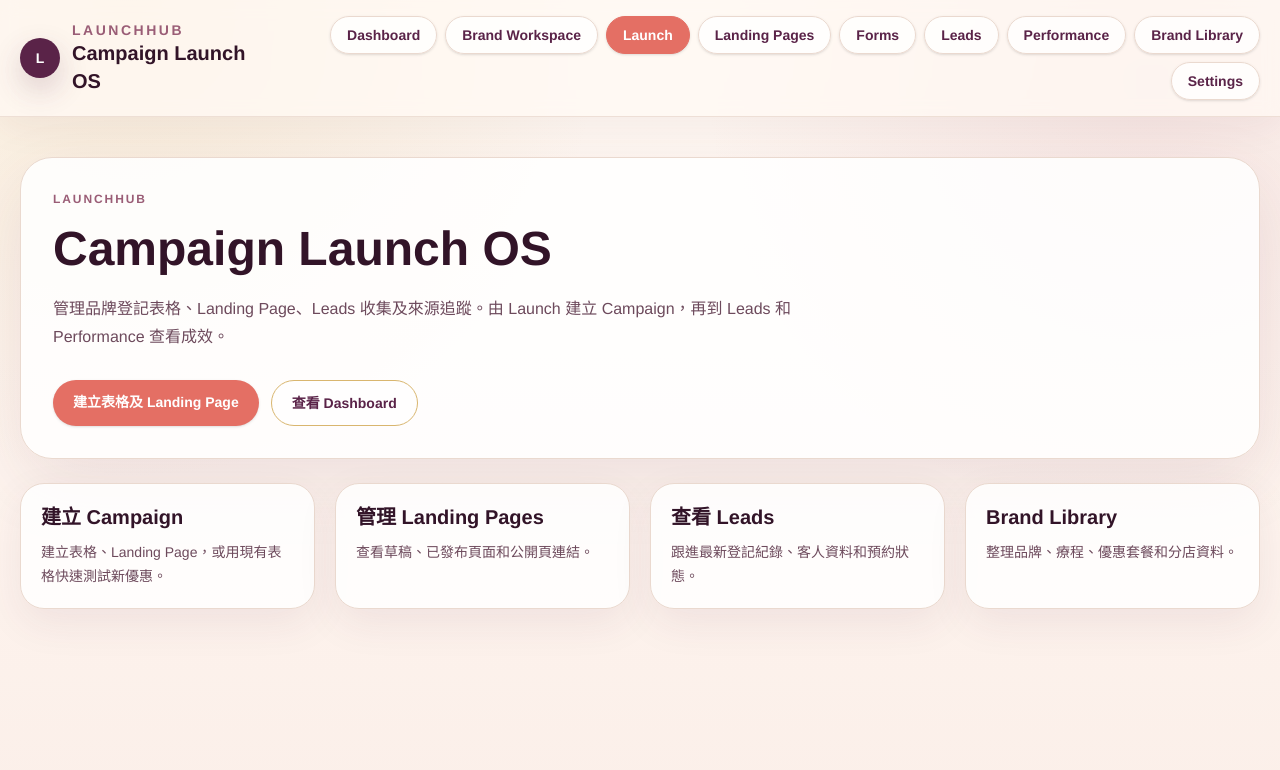
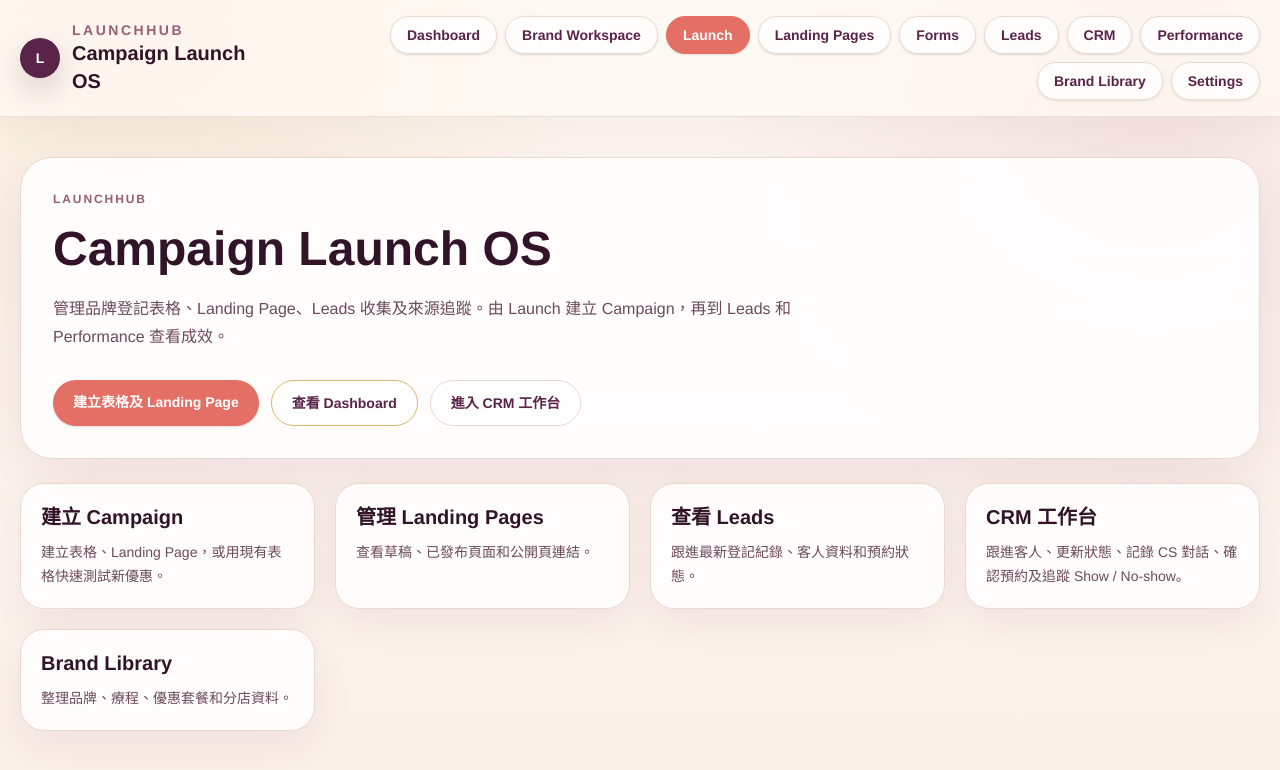
Before and after one commit to kieran97125/alyssa-lead-capture-os, a Next.js app: page / in a window 1280 px wide. Shown: the top 770 px of the page. Built offline with nearby package versions, Linux system fonts and the light colour scheme.

Commit message:
Add CRM entry points to LaunchHub

```diff
--- a/src/app/page.tsx
+++ b/src/app/page.tsx
@@ -16,6 +16,11 @@ const homeCards = [
     href: "/leads",
     title: "查看 Leads",
     body: "跟進最新登記紀錄、客人資料和預約狀態。",
+  },
+  {
+    href: "/crm",
+    title: "CRM 工作台",
+    body: "跟進客人、更新狀態、記錄 CS 對話、確認預約及追蹤 Show / No-show。",
   },
   {
     href: "/settings#brand-library",
@@ -50,6 +55,12 @@ export default function HomePage() {
             >
               查看 Dashboard
             </Link>
+            <Link
+              href="/crm"
+              className="rounded-full border border-[#ead9cf] bg-white/70 px-5 py-3 text-sm font-bold text-[#5a2348]"
+            >
+              進入 CRM 工作台
+            </Link>
           </div>
         </div>
 
--- a/src/components/alyssa/AppNav.tsx
+++ b/src/components/alyssa/AppNav.tsx
@@ -7,6 +7,7 @@ const navItems = [
   { href: "/landing-pages", label: "Landing Pages" },
   { href: "/forms", label: "Forms" },
   { href: "/leads", label: "Leads" },
+  { href: "/crm", label: "CRM" },
   { href: "/performance", label: "Performance" },
   { href: "/settings#brand-library", label: "Brand Library" },
   { href: "/settings", label: "Settings" },
```
